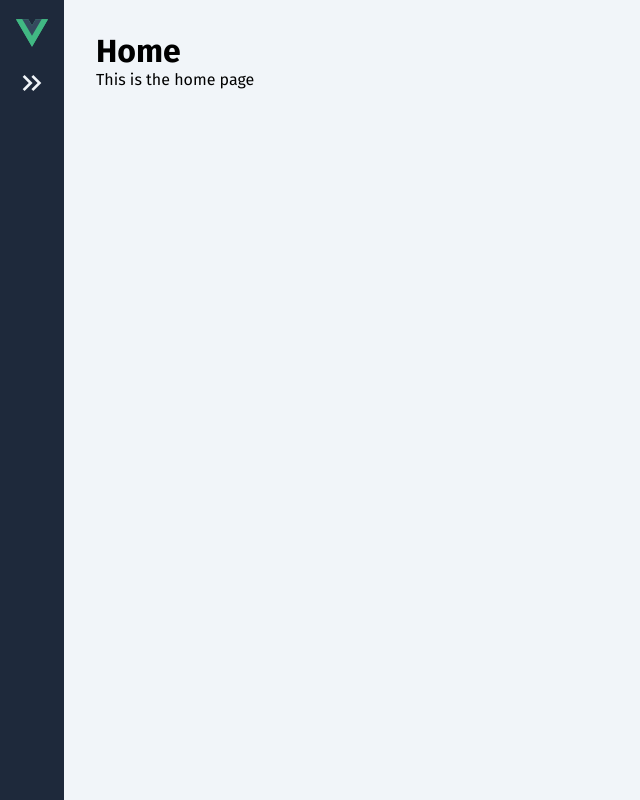
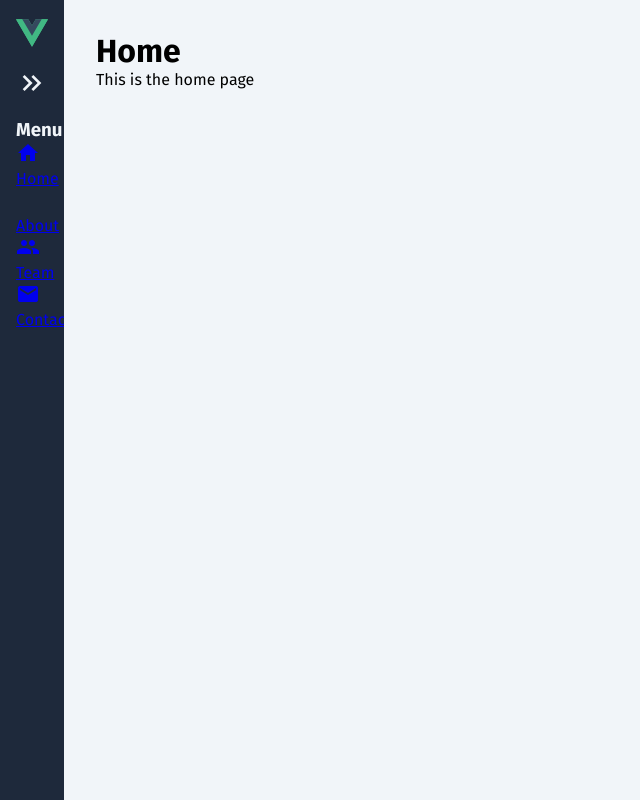
Before and after one commit to johnstuby7/vue-examples, a Vue app in the folder responsive-side-bar/: page / in a window 1280 px wide. Shown: the whole page, without its empty margins (0-640 px from the left). Built offline with nearby package versions, Linux system fonts and the light colour scheme.

Commit message:
Added in the 4 links for the sidebar navigation, next will be styling

```diff
--- a/responsive-side-bar/src/components/Sidebar.vue
+++ b/responsive-side-bar/src/components/Sidebar.vue
@@ -10,6 +10,26 @@
           keyboard_double_arrow_right
         </span>
       </button>
+    </div>
+
+    <h3>Menu</h3>
+    <div class="menu">
+      <router-link class="button" to="/">
+        <span class="material-icons">home</span>
+        <span class="text">Home</span>
+      </router-link>
+      <router-link class="button" to="/about">
+        <span class="material-icons">document</span>
+        <span class="text">About</span>
+      </router-link>
+      <router-link class="button" to="/">
+        <span class="material-icons">group</span>
+        <span class="text">Team</span>
+      </router-link>
+      <router-link class="button" to="/about">
+        <span class="material-icons">email</span>
+        <span class="text">Contact</span>
+      </router-link>
     </div>
   </aside>
 </template>
@@ -66,6 +86,7 @@ aside {
         .material-icons {
           color: var(--primary);
           transform: translateX(0.5rem);
+          transition: 0.2s ease-out;
         }
       }
     }
```
